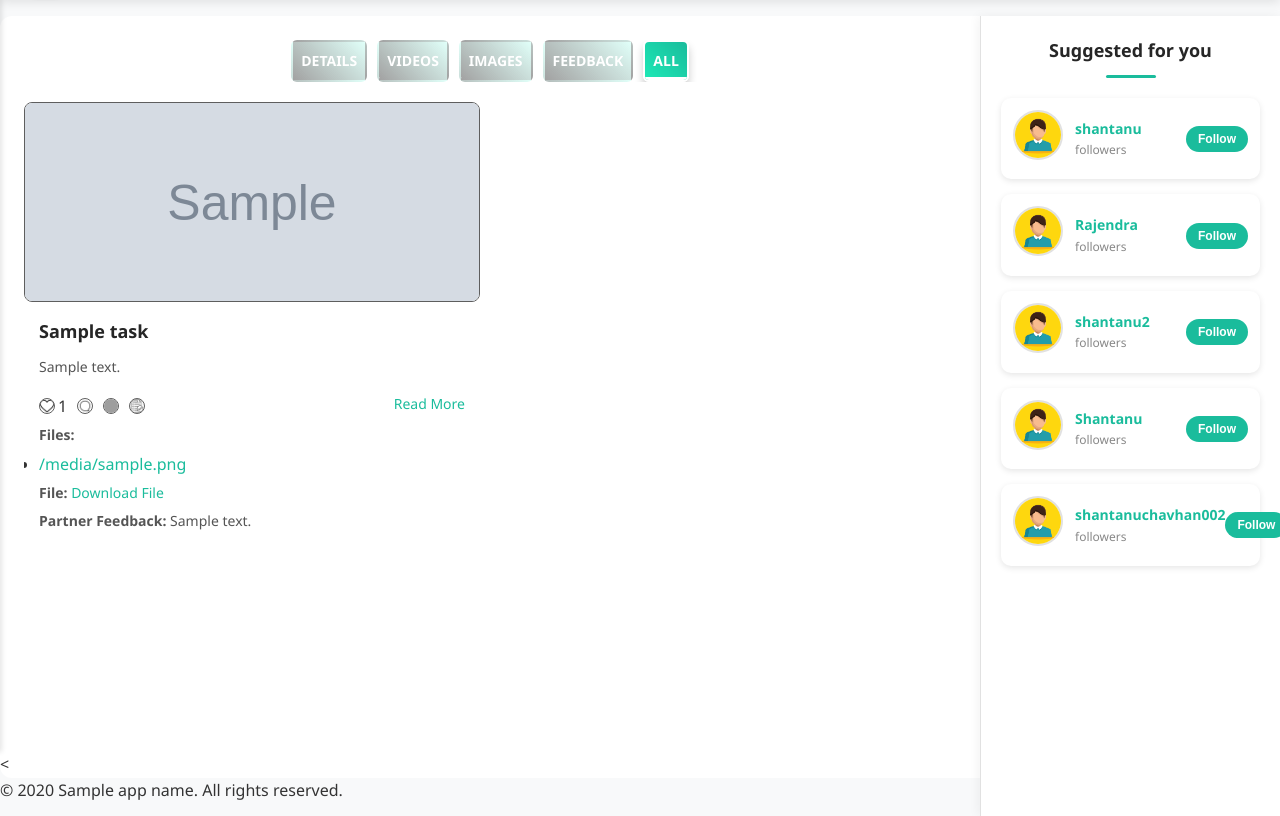
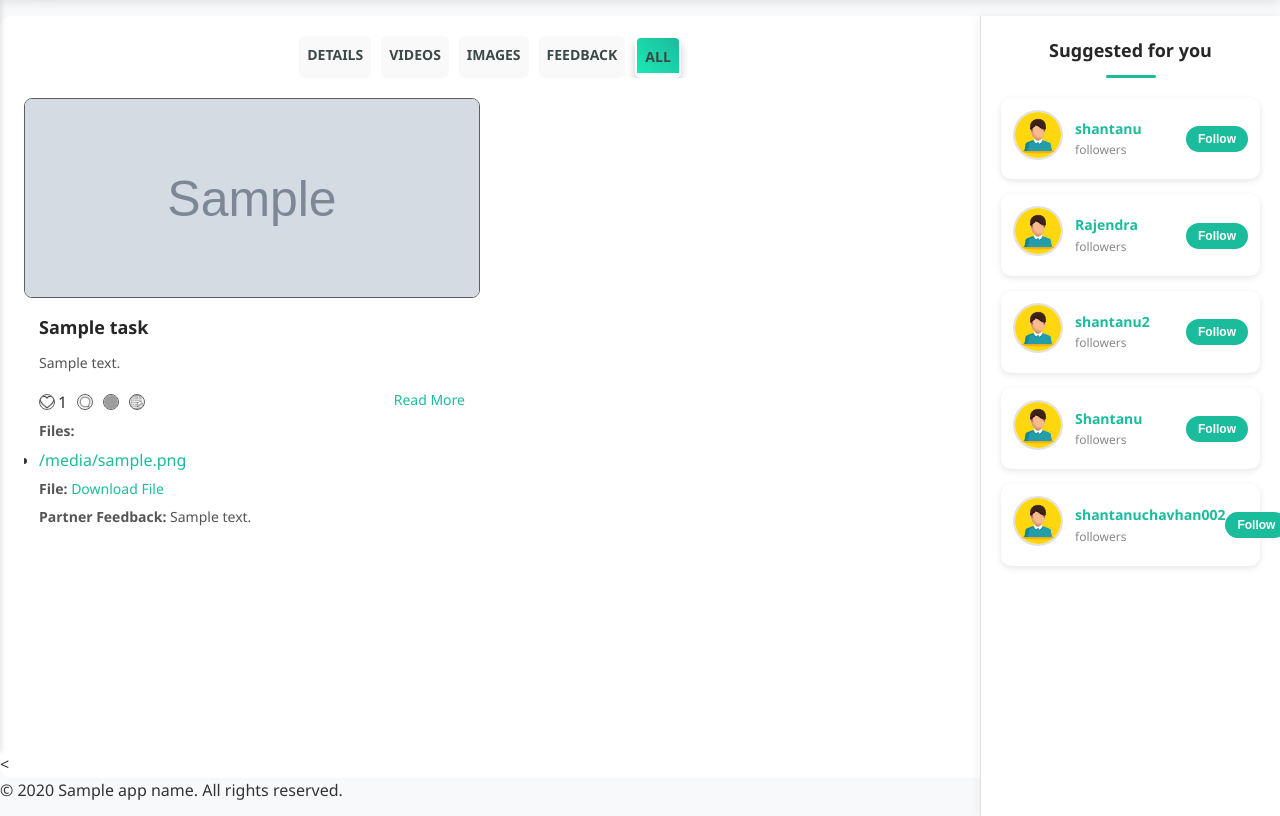
Before and after one commit to omwarkri/project1-Share-Task, a Django app: template todolist/task/templates/feed/completed_tasks_feed.html in a window 1280 px wide. Shown: the part 48-864 px from the top of the page. Run offline with Django 5.2, Linux system fonts and the light colour scheme; data comes from the database, SQL or seed files in the repository; tables that the repository leaves empty hold one stand-in row (values such as "Sample post"); the template is opened without the code that fills it: values that come from a table or form of the project are taken from there, most other values are stand-ins (such as "Sample title", 1, 10 or a date in 2020); grey boxes marked "Sample" are stand-in pictures; grey boxes are pictures that could not be loaded.

Commit message:
Added your-folder

```diff
--- a/todolist/task/templates/feed/completed_tasks_feed.html
+++ b/todolist/task/templates/feed/completed_tasks_feed.html
@@ -32,7 +32,7 @@ body {
 .feed-main-content-container {
     flex: 1;
     padding: 24px;
-
+    padding-top: 20px;
     margin-right:300px ;
 
 }
@@ -212,16 +212,14 @@ h1::after {
 /* Base Button Style */
 .filter-button {
     padding: 8px;
-    background: linear-gradient(45deg, #858585c3, #c6fff389); /* Gradient background */
-    color: white;
+    background: rgba(247, 247, 247, 0.7); /* Gradient background */
+    color: rgb(59, 73, 72);
     text-decoration: none;
     border-radius: 6px; /* Rounded corners */
     font-size: 14px;
     font-weight: 600;
     text-transform: uppercase; /* Uppercase text */
     transition: all 0.3s ease;
-
-    border: 2px solid transparent; /* Transparent border */
     position: relative;
     overflow: hidden; /* Ensure the sliding effect stays within the button */
 }
```
